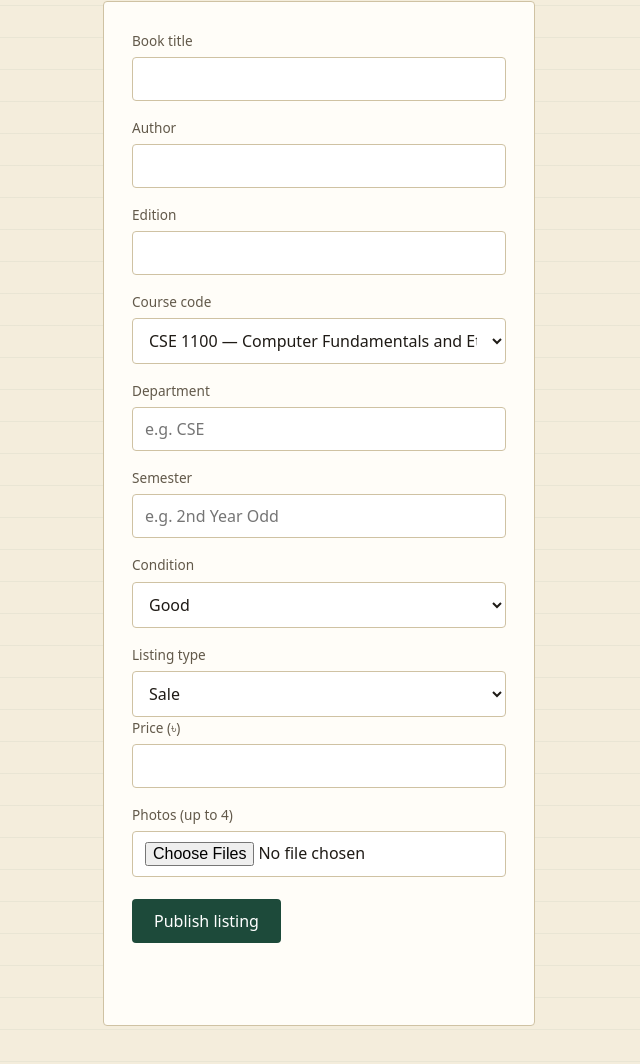
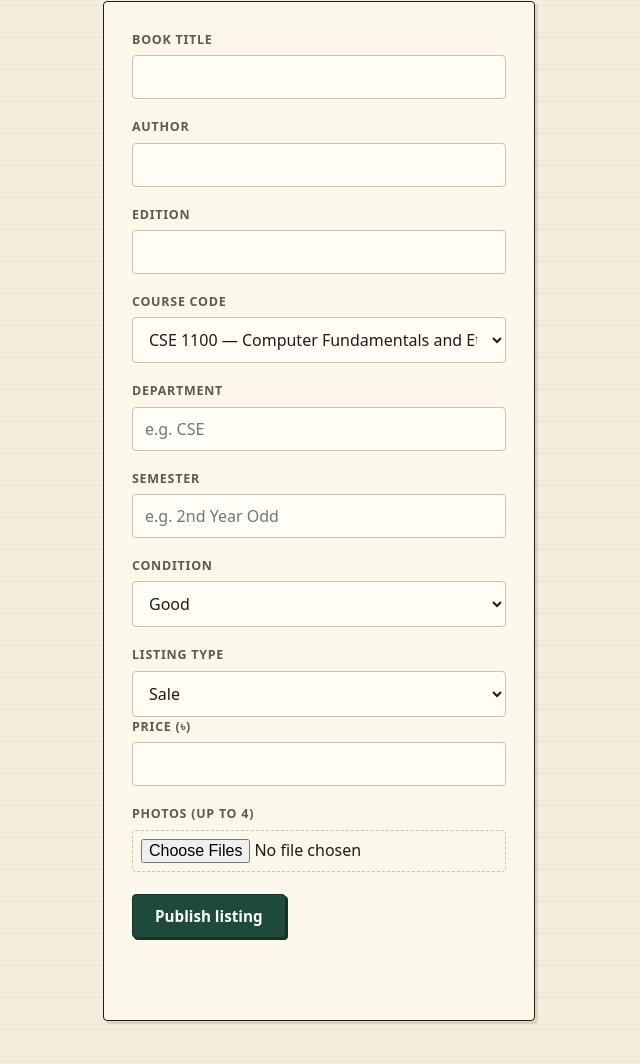
Before and after one commit to prottoy0062/ruet-book-swap, a plain HTML site: page frontend/create-listing.html in a window 1280 px wide. Shown: the part 154-1218 px from the top of the page, without its empty margins (321-961 px from the left). Drawn offline with Linux system fonts and the light colour scheme; sample sign-in values are in the browser's storage.

Commit message:
fixed and added now features in forms

```diff
--- a/frontend/css/style.css
+++ b/frontend/css/style.css
@@ -118,17 +118,21 @@ a:hover {
 
 /* ---------- Forms ---------- */
 .card {
-  background: #fffdf8;
-  border: 1px solid var(--line);
+  background: var(--card);
+  border: 1.5px solid var(--ink);
   border-radius: var(--radius);
   padding: 28px;
+  box-shadow: var(--shadow);
 }
 
 label {
   display: block;
-  font-size: 0.85rem;
+  font-size: 0.78rem;
+  font-weight: 600;
+  text-transform: uppercase;
+  letter-spacing: 0.06em;
   color: var(--ink-soft);
-  margin: 16px 0 6px;
+  margin: 18px 0 6px;
 }
 
 label:first-child {
@@ -142,17 +146,24 @@ textarea {
   padding: 10px 12px;
   font-family: inherit;
   font-size: 1rem;
-  border: 1px solid var(--line);
+  border: 1.5px solid var(--line);
   border-radius: var(--radius);
-  background: #fff;
+  background: #fffdf5;
   color: var(--ink);
 }
 
 input:focus,
 select:focus,
 textarea:focus {
-  outline: 2px solid var(--forest);
-  outline-offset: 1px;
+  outline: none;
+  border-color: var(--forest);
+  box-shadow: 0 0 0 3px rgba(29, 74, 58, 0.18);
+}
+
+input[type="file"] {
+  padding: 8px;
+  background: transparent;
+  border-style: dashed;
 }
 
 button,
@@ -162,32 +173,49 @@ button,
   padding: 11px 22px;
   background: var(--forest);
   color: #fff;
-  border: none;
+  border: 1.5px solid var(--forest-deep);
   border-radius: var(--radius);
-  font-size: 1rem;
-  font-family: inherit;
+  font: 600 0.95rem var(--body);
   cursor: pointer;
   text-decoration: none;
+  box-shadow: 2px 2px 0 var(--forest-deep);
+  transition: transform 0.1s, box-shadow 0.1s, background 0.15s;
 }
 
 button:hover,
 .btn:hover {
-  background: var(--forest-dark);
+  background: var(--forest-deep);
+  color: #fff;
+}
+
+button:active,
+.btn:active {
+  transform: translate(2px, 2px);
+  box-shadow: none;
+}
+
+button:disabled {
+  opacity: 0.55;
+  cursor: not-allowed;
+  box-shadow: none;
 }
 
 button.secondary {
   background: transparent;
   color: var(--forest);
-  border: 1px solid var(--forest);
+  border-color: var(--forest);
+  box-shadow: none;
 }
 
 button.secondary:hover {
   background: var(--paper-dark);
+  color: var(--forest-deep);
 }
 
 .error-text {
   color: var(--clay);
   font-size: 0.9rem;
+  font-weight: 500;
   margin-top: 10px;
   min-height: 1.2em;
 }
@@ -195,9 +223,11 @@ button.secondary:hover {
 .success-text {
   color: var(--forest);
   font-size: 0.9rem;
+  font-weight: 500;
   margin-top: 10px;
   min-height: 1.2em;
 }
+
 
 /* ---------- Search bar ---------- */
 .search-row {
```
